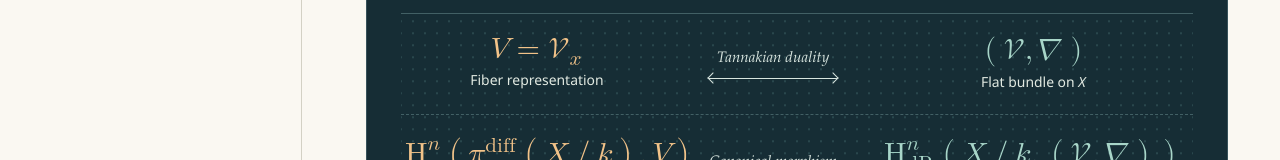
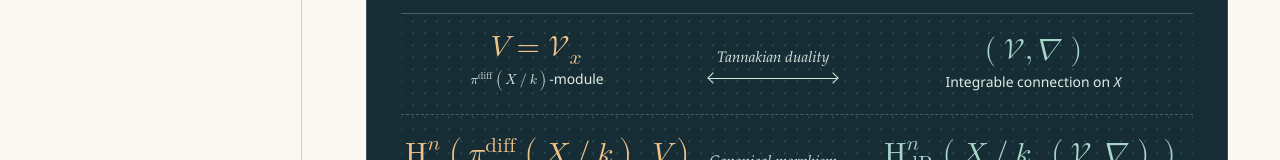
Before and after one commit to vqbao-storm/Vo-Quoc-Bao, a plain HTML site: page index.html in a window 1280 px wide. Shown: the part 589-749 px from the top of the page. Drawn offline with Linux system fonts and the light colour scheme.

Commit message:
Label the Tannakian correspondence with modules and integrable connections

```diff
--- a/index.html
+++ b/index.html
@@ -62,12 +62,12 @@
             <div class="comparison-row">
               <div class="comparison-term">
                 <math aria-label="V equals the fiber of the bundle script V at x"><mi>V</mi><mo>=</mo><msub><mi mathvariant="normal">𝒱</mi><mi>x</mi></msub></math>
-                <span>Fiber representation</span>
+                <span><math style="font-size: 1em; color: inherit" aria-label="pi diff of X over k"><msup><mi>π</mi><mtext>diff</mtext></msup><mo>(</mo><mi>X</mi><mo>/</mo><mi>k</mi><mo>)</mo></math>-module</span>
               </div>
               <div class="comparison-bridge"><span>Tannakian duality</span><i class="map-line two-way" aria-hidden="true"></i></div>
               <div class="comparison-term">
                 <math aria-label="The bundle script V with integrable connection nabla"><mo>(</mo><mi mathvariant="normal">𝒱</mi><mo>,</mo><mi>∇</mi><mo>)</mo></math>
-                <span>Flat bundle on <i>X</i></span>
+                <span>Integrable connection on <i>X</i></span>
               </div>
             </div>
             <div class="comparison-row">
```
